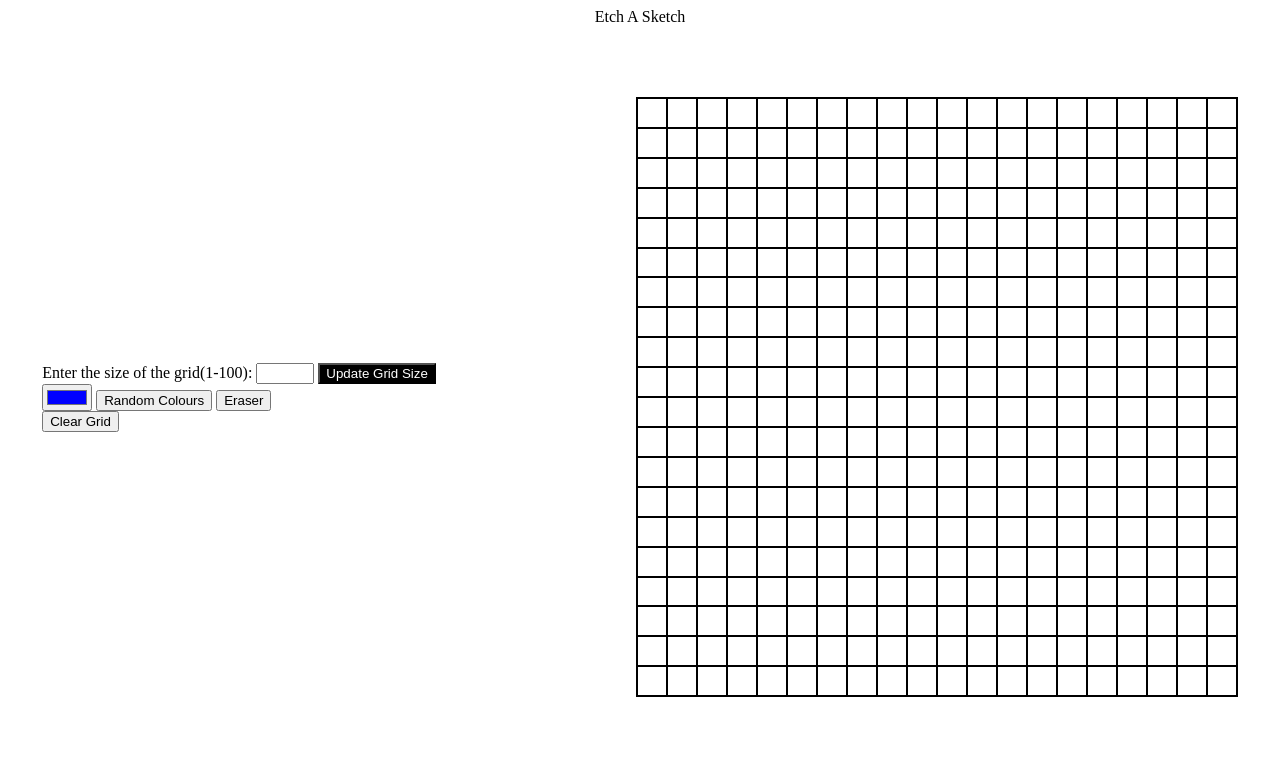
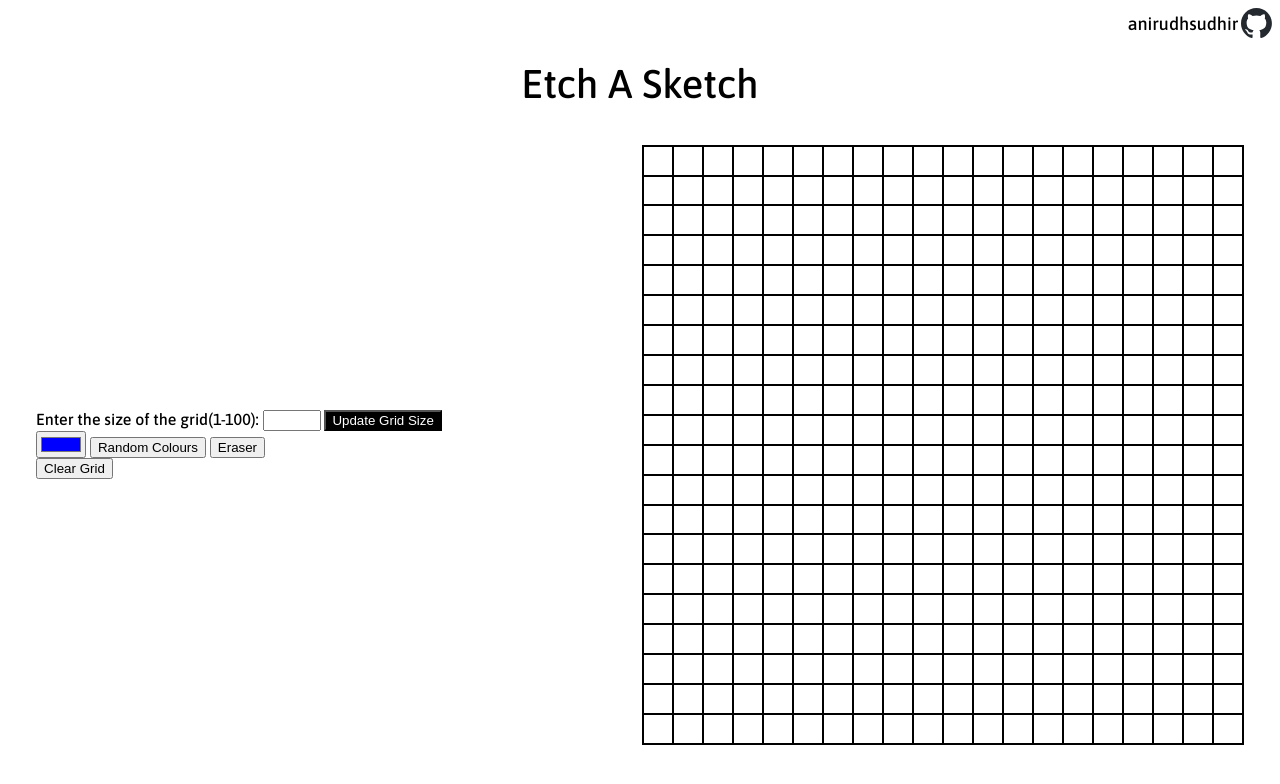
Before and after one commit to anirudhsudhir/etch-a-sketch, a plain HTML site: page index.html in a window 1280 px wide. Drawn offline with Linux system fonts and the light colour scheme.

Commit message:
Add github link and google font

```diff
--- a/index.html
+++ b/index.html
@@ -5,9 +5,21 @@
     <title>Etch A Sketch</title>
     <link rel="stylesheet" href="./style.css" />
     <script src="./script.js" defer></script>
+    <link rel="preconnect" href="https://fonts.googleapis.com" />
+    <link rel="preconnect" href="https://fonts.gstatic.com" crossorigin />
+    <link
+      href="https://fonts.googleapis.com/css2?family=Asap:wght@300;500&display=swap"
+      rel="stylesheet"
+    />
   </head>
 
   <body>
+    <div class="github-link">
+      <a href="https://github.com/anirudhsudhir" target="_blank">
+        anirudhsudhir
+        <img src="./github-mark.svg" alt="Github Logo" />
+      </a>
+    </div>
     <div class="head">Etch A Sketch</div>
     <div class="content">
       <div class="user-input">
--- a/style.css
+++ b/style.css
@@ -2,8 +2,9 @@ body {
   display: flex;
   flex-direction: column;
   align-items: center;
-  height: 95vh;
+  min-height: 95vh;
   justify-content: space-between;
+  font-family: "Asap", sans-serif;
 }
 
 .content {
@@ -45,3 +46,26 @@ body {
   color: white;
   background-color: black;
 }
+
+.head{
+  margin: 0 auto 15px;
+  font-size: 40px;
+}
+
+.github-link {
+  margin-left: auto;
+}
+
+.github-link a {
+  text-decoration: none;
+  color: black;
+  font-size: 18px;
+  display: flex;
+  align-items: center;
+  gap: 3px;
+}
+
+.github-link img {
+  height: 30px;
+  width: auto;
+}
```
Also changed, not shown: github-mark.svg (added).
